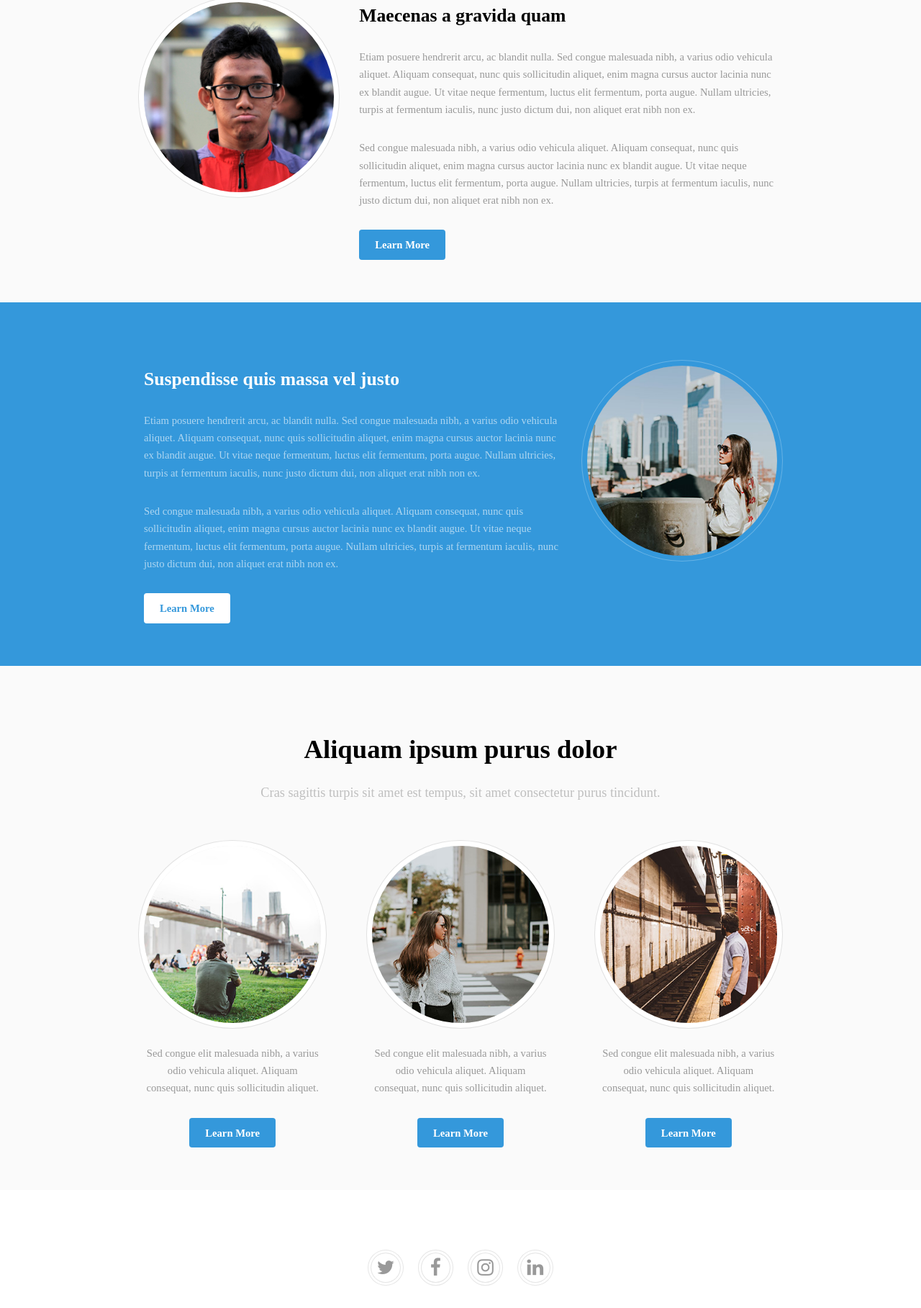
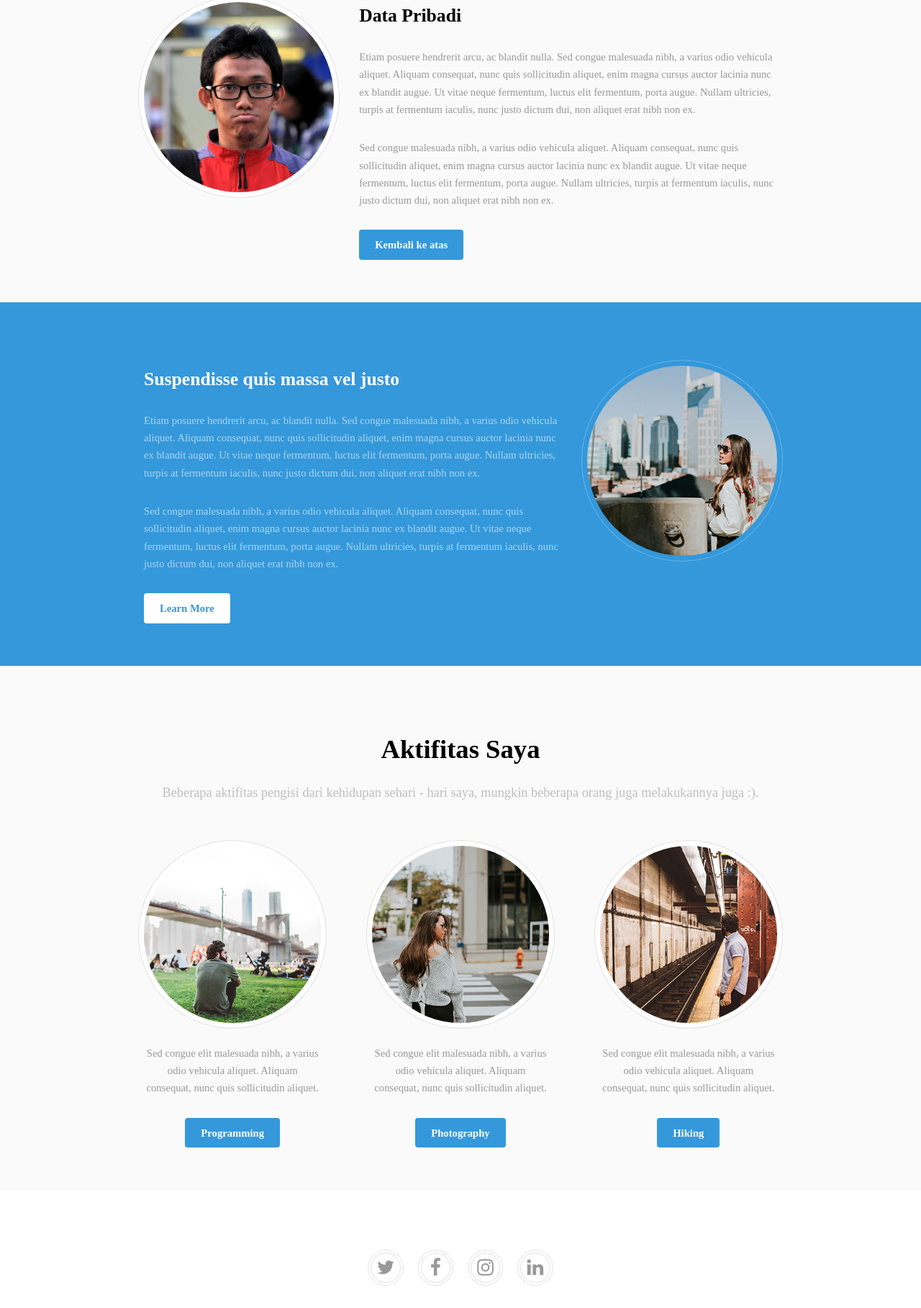
Before and after one commit to akuikialie/akuikialie.github.io, a plain HTML site: page index.html in a window 1280 px wide. Shown: the part 885-2702 px from the top of the page at 72% size. Drawn offline with Linux system fonts and the light colour scheme; a web font is replaced by a local one.

Commit message:
update wording

```diff
--- a/index.html
+++ b/index.html
@@ -22,10 +22,10 @@
         <section id="banner">
             <div class="inner">
                 <header>
-                    <h1>This is Urban</h1>
-                    <p>Aliquam libero augue varius non odio nec faucibus congue<br />felis quisque a diam rutrum tempus massa accumsan faucibus purus.</p>
+                    <h1>Achmad Ali Liesmana</h1>
+                    <p>Seorang anak laki - laki yang dilahirkan dari rahim seorang ibu penuh kasih sayang. <br/>Dan sedang mencari jati diri di dalam kehidupan yang indah.</p>
                 </header>
-                <a href="#main" class="button big scrolly">Learn More</a>
+                <a href="#main" class="button big scrolly">Selanjutnya ...</a>
             </div>
         </section>
 
@@ -43,10 +43,10 @@
                             </div>
                         </div>
                         <div class="col col2">
-                            <h3>Maecenas a gravida quam</h3>
+                            <h3>Data Pribadi</h3>
                             <p>Etiam posuere hendrerit arcu, ac blandit nulla. Sed congue malesuada nibh, a varius odio vehicula aliquet. Aliquam consequat, nunc quis sollicitudin aliquet, enim magna cursus auctor lacinia nunc ex blandit augue. Ut vitae neque fermentum, luctus elit fermentum, porta augue. Nullam ultricies, turpis at fermentum iaculis, nunc justo dictum dui, non aliquet erat nibh non ex.</p>
                             <p>Sed congue malesuada nibh, a varius odio vehicula aliquet. Aliquam consequat, nunc quis sollicitudin aliquet, enim magna cursus auctor lacinia nunc ex blandit augue. Ut vitae neque fermentum, luctus elit fermentum, porta augue. Nullam ultricies, turpis at fermentum iaculis, nunc justo dictum dui, non aliquet erat nibh non ex. </p>
-                            <a href="#" class="button">Learn More</a>
+                            <a href="#" class="button">Kembali ke atas</a>
                         </div>
                     </div>
                 </div>
@@ -75,8 +75,8 @@
             <section class="wrapper style1">
                 <div class="inner">
                     <header class="align-center">
-                        <h2>Aliquam ipsum purus dolor</h2>
-                        <p>Cras sagittis turpis sit amet est tempus, sit amet consectetur purus tincidunt.</p>
+                        <h2>Aktifitas Saya</h2>
+                        <p>Beberapa aktifitas pengisi dari kehidupan sehari - hari saya, mungkin beberapa orang juga melakukannya juga :).</p>
                     </header>
                     <div class="flex flex-3">
                         <div class="col align-center">
@@ -84,24 +84,41 @@
                                 <img src="images/pic03.jpg" alt="" />
                             </div>
                             <p>Sed congue elit malesuada nibh, a varius odio vehicula aliquet. Aliquam consequat, nunc quis sollicitudin aliquet. </p>
-                            <a href="#" class="button">Learn More</a>
+                            <a href="#" class="button">Programming</a>
                         </div>
                         <div class="col align-center">
                             <div class="image round fit">
                                 <img src="images/pic05.jpg" alt="" />
                             </div>
                             <p>Sed congue elit malesuada nibh, a varius odio vehicula aliquet. Aliquam consequat, nunc quis sollicitudin aliquet. </p>
-                            <a href="#" class="button">Learn More</a>
+                            <a href="#" class="button">Photography</a>
                         </div>
                         <div class="col align-center">
                             <div class="image round fit">
                                 <img src="images/pic04.jpg" alt="" />
                             </div>
                             <p>Sed congue elit malesuada nibh, a varius odio vehicula aliquet. Aliquam consequat, nunc quis sollicitudin aliquet. </p>
-                            <a href="#" class="button">Learn More</a>
+                            <a href="#" class="button">Hiking</a>
                         </div>
                     </div>
                 </div>
+                <!-- <div class="inner">
+                    <header class="align-center">
+                    </header>
+                    <div class="flex flex-3">
+                        <div class="col align-center">
+                        </div>
+                        <div class="col align-center">
+                            <div class="image round fit">
+                                <img src="images/pic05.jpg" alt="" />
+                            </div>
+                            <p>Sed congue elit malesuada nibh, a varius odio vehicula aliquet. Aliquam consequat, nunc quis sollicitudin aliquet. </p>
+                            <a href="#" class="button">Writing</a>
+                        </div>
+                        <div class="col align-center">
+                        </div>
+                    </div>
+                </div> -->
             </section>
 
         </div>
```
